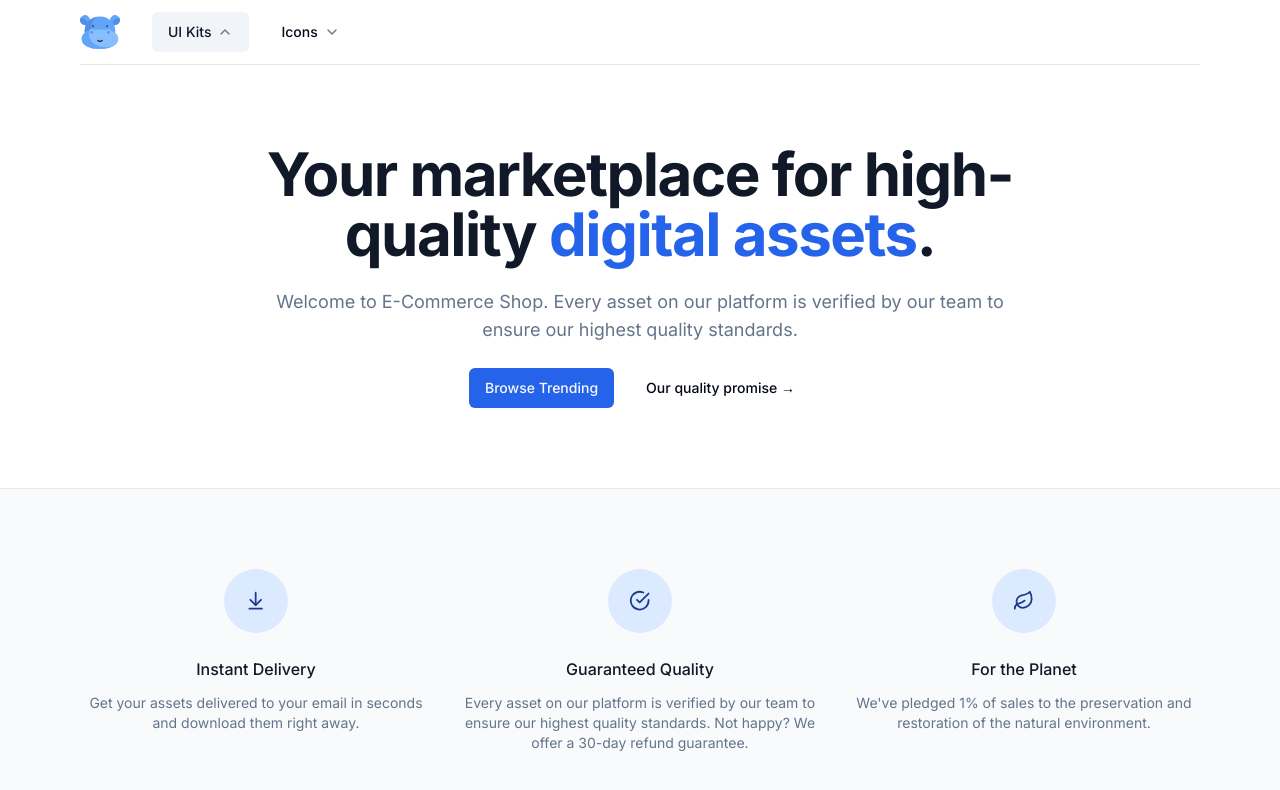
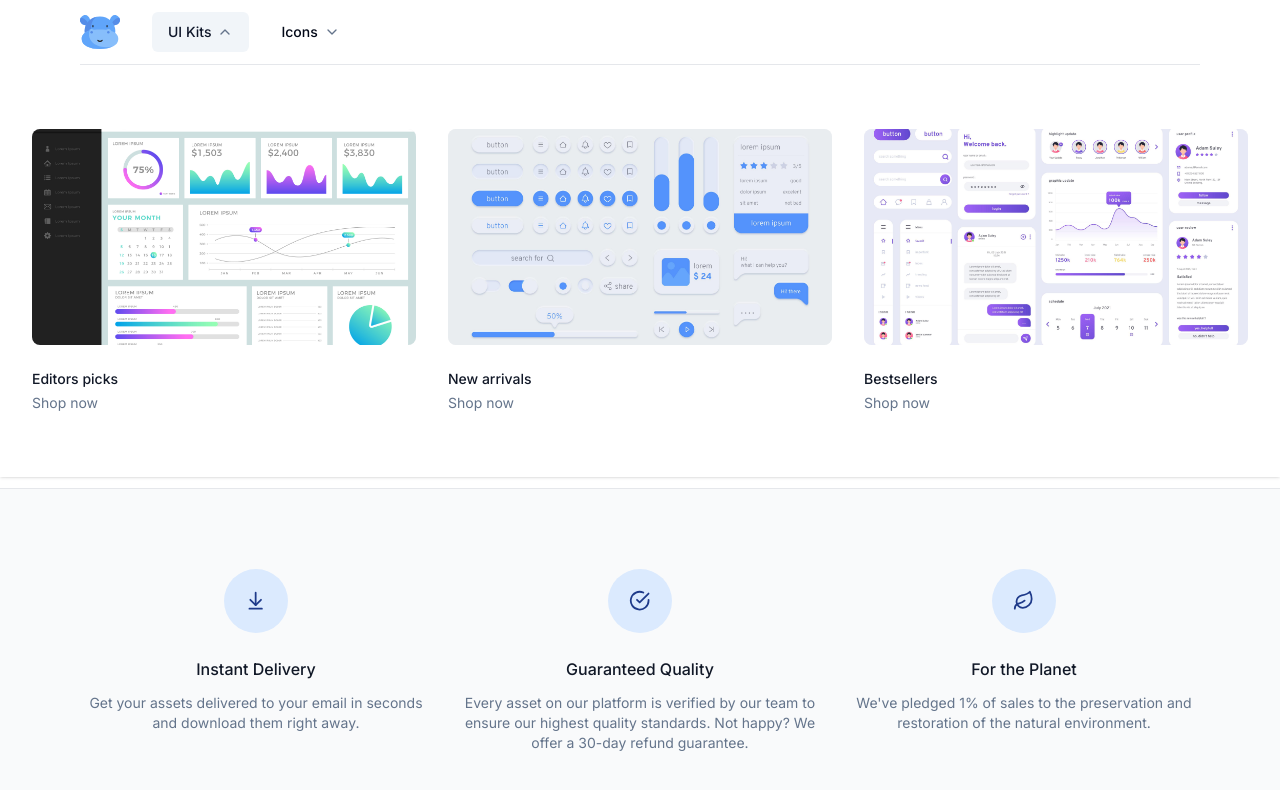
Before and after one commit to farhadimrf/Shopp, a Next.js app: page / in a window 1280 px wide. Both pictures are taken after a click on the button "UI Kits". Shown: the top 790 px of the page. Built offline with nearby package versions, Linux system fonts and the light colour scheme.

Commit message:
chore: improve navbar

```diff
--- a/src/components/NavItem.tsx
+++ b/src/components/NavItem.tsx
@@ -4,6 +4,8 @@
 import { Button } from "./ui/button";
 import { ChevronDown } from "lucide-react";
 import { cn } from "@/lib/utils";
+import Image from "next/image";
+import Link from "next/link";
 
 type Category = (typeof PRODUCT_CATEGORIES)[number];
 interface NavItemProps {
@@ -30,6 +32,44 @@
                />
             </Button>
          </div>
+         {isOpen ? (
+            <div
+               className={cn("absolute inset-x-0 top-full text-sm text-muted-foreground", {
+                  "animate-in fade-in-10 slide-in-from-top-5": !isAnyOpen,
+               })}
+            >
+               <div className="absolute inset-0 top-1/2 bg-white shadow" aria-hidden="true" />
+               <div className="relative bg-white">
+                  <div className="mx-auto max-w-7xl px-8">
+                     <div className="grid grid-cols-4 gap-x-8 gap-y-10 py-16">
+                        <div className="col-span-4 col-start-1 grid grid-cols-3 gap-x-8">
+                           {category.featured.map((item) => (
+                              <div key={item.name} className="group relative text-base sm:text-sm">
+                                 <div className="relative aspect-video overflow-hidden rounded-lg bg-gray-100 group-hover:opacity-75">
+                                    <Image
+                                       src={item.imageSrc}
+                                       fill
+                                       className="object-cover object-center"
+                                       alt="product category image"
+                                    />
+                                 </div>
+                                 <Link
+                                    href={item.href}
+                                    className="mt-6 block font-medium text-gray-900"
+                                 >
+                                    {item.name}
+                                 </Link>
+                                 <p className="mt-1" aria-hidden="true">
+                                    Shop now
+                                 </p>
+                              </div>
+                           ))}
+                        </div>
+                     </div>
+                  </div>
+               </div>
+            </div>
+         ) : null}
       </div>
    );
 };
--- a/src/config/index.ts
+++ b/src/config/index.ts
@@ -16,7 +16,7 @@
          {
             name: "Bestsellers",
             href: "#",
-            imageSrc: "/nav/ui-kits/purple .jpg",
+            imageSrc: "/nav/ui-kits/purple.jpg",
          },
       ],
    },
```
